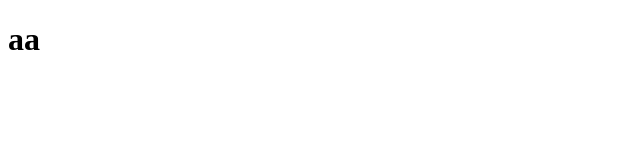
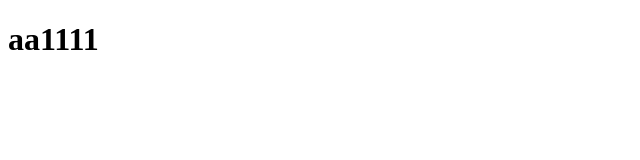
Before and after one commit to houdunwang/hdcms-doc, a plain HTML site: page index.html in a window 1280 px wide. Shown: the full height of the page, 0-640 px from the left. Drawn offline with Linux system fonts and the light colour scheme.

Commit message:
home page

```diff
--- a/index.html
+++ b/index.html
@@ -9,7 +9,7 @@
 </head>
 
 <body>
-    <h1>aa</h1>
+    <h1>aa1111</h1>
 </body>
 
 </html>
```
